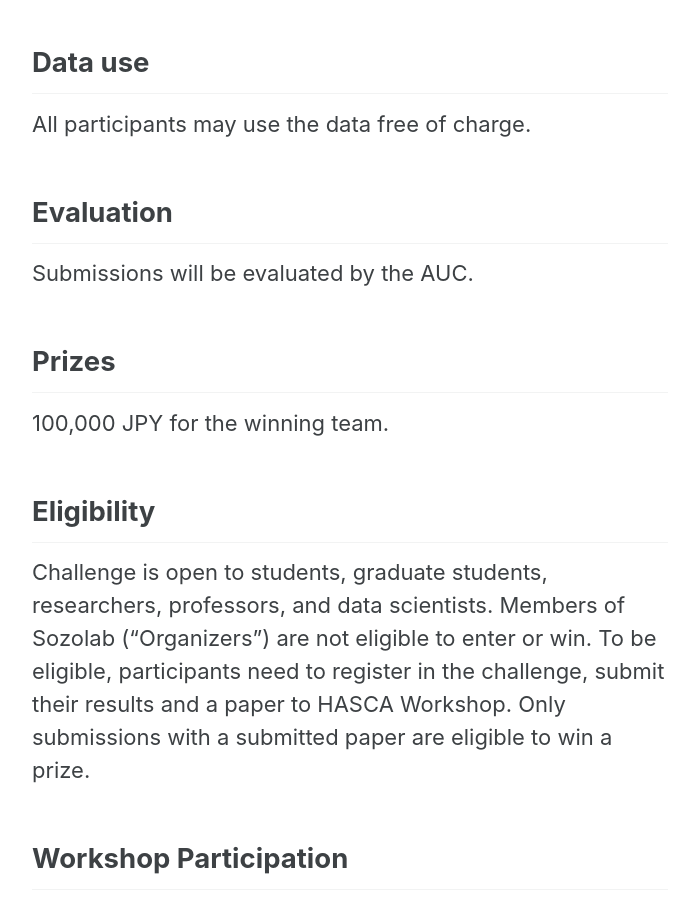
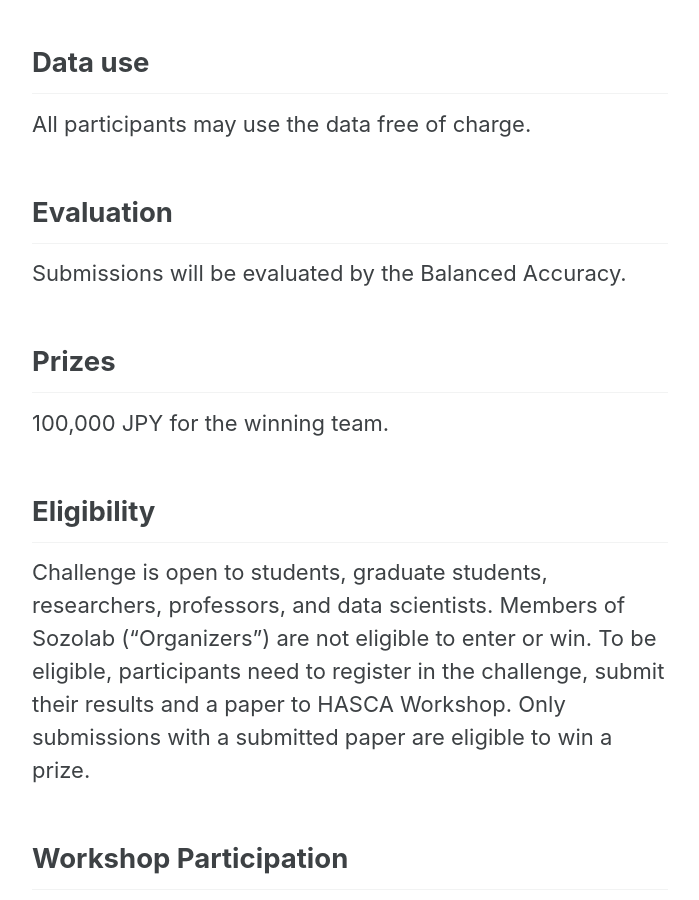
Before and after one commit to abc-research/nurse2021, a Jekyll site: the page built from _pages/learn.md, in a window 1280 px wide and 900 px high, scrolled down 2069 px. Shown: the whole window, without its empty margins (290-989 px from the left). Built offline with Jekyll 4.4.1, drawn with Linux system fonts in a browser that asks for light colours; cached includes are drawn as plain includes; nearby versions of some CDN libraries.

Commit message:
fix: evaluation method is changed, to  Balanced Accuracy

```diff
--- a/_pages/learn.md
+++ b/_pages/learn.md
@@ -25,7 +25,7 @@ The training and testing dataset contains accelerometer data of 12 users (2, 3,
 All participants may use the data free of charge.
 
 ## Evaluation
-Submissions will be evaluated by the AUC.
+Submissions will be evaluated by the Balanced Accuracy.
 <!-- Submissions will be evaluated by the Accuracy using following formula:
 ![\Large Accuracy=\frac{Correctly predicted samples}{All samples}](https://latex.codecogs.com/gif.latex?Accuracy&space;=&space;\frac{Corectly&space;Predicted&space;Samples}{All&space;Samples}) -->
 
```
